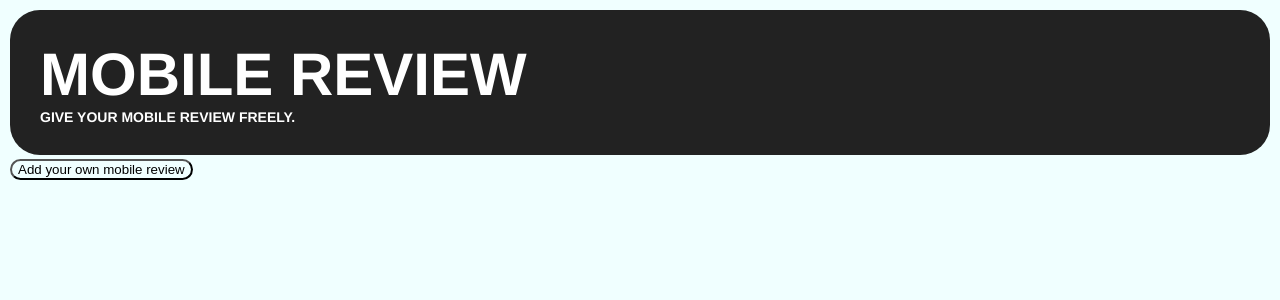
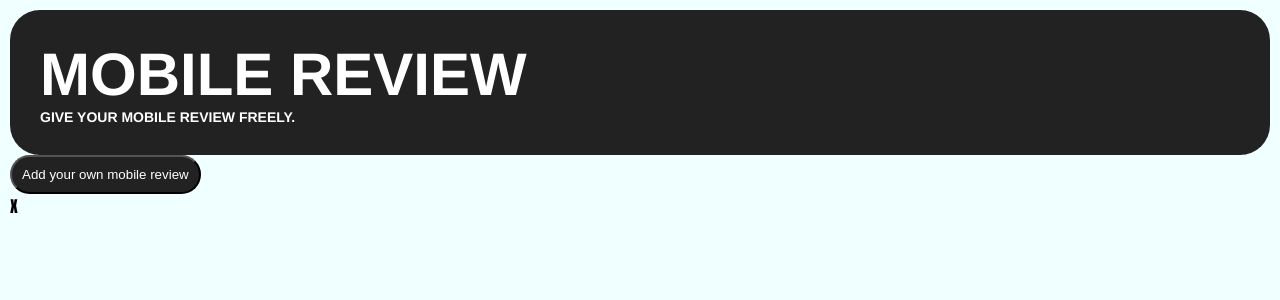
Before and after one commit to srauniyar-bit/Mobile_review, a PHP site: page / in a window 1280 px wide. Shown: the top 300 px of the page. Run offline with PHP 8.4, Linux system fonts and the light colour scheme.

Commit message:
on going css box

```diff
--- a/index.html
+++ b/index.html
@@ -22,7 +22,8 @@
 <button for="boxpop" class="buttonopen"> Add your own mobile review</button>
 
 <div class="boxpopbg">
-    <div class="boxpopbg">
+    <div class="popup-form">
+        <label for="boxpop" class="buttonclose">X</label>
 
     </div>
 
--- a/style.css
+++ b/style.css
@@ -33,8 +33,10 @@ header h6{
 
 .buttonopen{
     display:inline-block;
-    background: #0000;
-    color: black;
+    background: #222;
+    color: white;
+    padding:10px;
+    cursor:pointer;
     border-radius: 100px;
 }
 
@@ -47,10 +49,10 @@ boxpop{
 
 boxpopbg{
     display: none;
-    align-self: center;
+    align-items: center;
     background-attachment: center;
     justify-content: center;
-    background-color: rgb(255, 250, 250);
+    background-color: rgba(0,0,0,0.5);
     position: fixed;
     inset: 0;
 }
```
Also changed, not shown: script.js (deleted).
